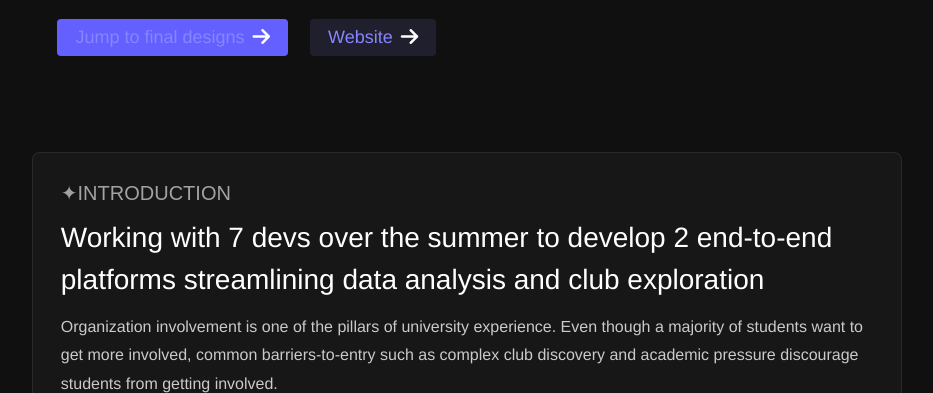
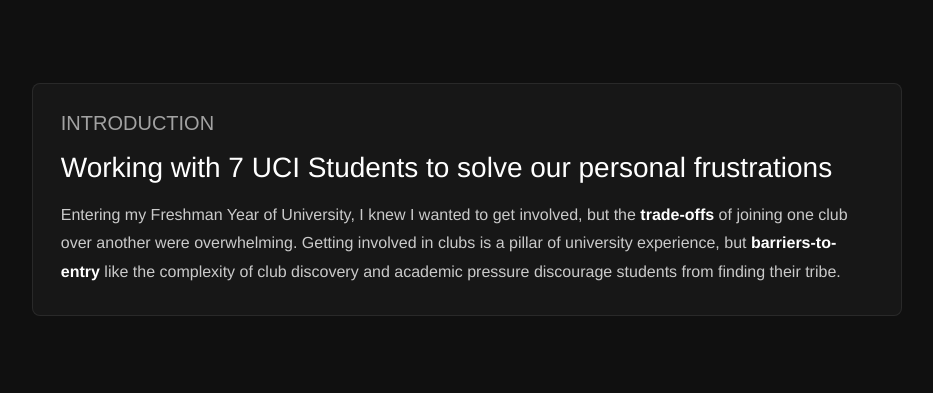
Before and after one commit to Jaslavie/personal-portfolio, a PHP site: page /projects/questify.html in a window 1280 px wide. Shown: the part 1568-1961 px from the top of the page, without its empty margins (173-1106 px from the left). Run offline with PHP 8.4, Linux system fonts and the light colour scheme; some libraries are stand-ins or nearby versions; some web fonts are replaced.

Commit message:
updated questify portfolio case study

```diff
--- a/assets/html/footer.html
+++ b/assets/html/footer.html
@@ -13,7 +13,7 @@
       </div>
       <div class="contact-mid">
         <h1 class="subsubsub-title" style="margin-bottom: 2.2vh">
-          Let’s talk product, gamification, and master visions.
+          Let’s talk product, systems design, and master visions.
         </h1>
         <!-- resume -->
         <div class="link">
--- a/projects/questify.html
+++ b/projects/questify.html
@@ -13,7 +13,7 @@
     <link rel="stylesheet" href="../style.css" />
     <link
       rel="shortcut icon"
-      href="images/jasmine wu logo official.png"
+      href="../images/jasmine wu logo official.png"
       type="image/x-icon"
     />
     <link
@@ -44,9 +44,9 @@
             <ul>
               <li id="work-nav"><a href="#projects" id="active">work</a></li>
               <li id="hobbies-nav">
-                <a href="serendipity.html">serendipity</a>
+                <a href="../serendipity.html">serendipity</a>
               </li>
-              <li id="about-nav"><a href="about.html">about</a></li>
+              <li id="about-nav"><a href="../about.html">about</a></li>
             </ul>
             <div class="toggle-button">
               <i class="fa-solid fa-bars"></i>
@@ -134,48 +134,24 @@
           });
         </script>
       </div>
+
+      <div class="case-main">
         <div class="case-header-img">
           <img src="../images/questify/questifyMockImg.svg" alt="" />
         </div>
 
-      <div class="case-main">
-        <div class="btn-contain">
-          <div class="btn-new">
-            <a href="#" class="btn" target="_blank">
-              Jump to final designs
-              <i class="fa-solid fa-arrow-right"></i>
-            </a>
-          </div>
-          <div class="btn-new btn-sec">
-            <a
-              href="https://waitlist.questify.tech/"
-              class="btn"
-              target="_blank"
-            >
-              Website
-              <i class="fa-solid fa-arrow-right"></i>
-            </a>
-          </div>
-        </div>
-
         <div class="case-text-contain">
-          <div class="case-subheading">✦INTRODUCTION</div>
+          <div class="case-subheading">INTRODUCTION</div>
           <h2>
-            Working with 7 devs over the summer to develop 2 end-to-end
-            platforms streamlining
-            <span>data analysis and club exploration</span>
+            Working with 7 UCI Students to solve our personal frustrations
           </h2>
           <p>
-            Organization involvement is one of the pillars of university
-            experience. Even though a majority of students want to get more
-            involved, common barriers-to-entry such as complex club discovery
-            and academic pressure discourage students from getting involved.
-            <br /><br />
-            We wanted to experiment with the possibility of combining something
-            familiar while encouraging more involvement. This is what me and 7
-            other UCI students decided to explore gamification. Can we apply
-            leverage this in a healthy way to improve a core aspect of a
-            student’s experience?
+            Entering my Freshman Year of University, I knew I wanted to get
+            involved, but the <span> trade-offs</span> of joining one club over
+            another were overwhelming. Getting involved in clubs is a pillar of
+            university experience, but <span>barriers-to-entry</span>
+            like the complexity of club discovery and academic pressure
+            discourage students from finding their tribe.
           </p>
         </div>
         <div class="case-inner-img-contain">
@@ -189,8 +165,11 @@
             <span>exploration</span> for busy college students?
           </h1>
         </div>
+        <div class="case-section">
+          <h1><span>Problem Discovery</span></h1>
+        </div>
         <div class="case-text-contain">
-          <div class="case-subheading">00 PROBLEM EXPLORATION</div>
+          <div class="case-subheading">PROBLEM EXPLORATION</div>
           <h2>
             University clubs are decentralized, inconsistent, and frustrating to
             navigate
@@ -212,29 +191,22 @@
             CampusGroups
           </p>
         </div>
-        <div class="callout-mini-contain">
-          <div class="mini-icon">
-            <img src="../images/thoughtBubble.png" style="width: 30px" />
-          </div>
-          <div class="callout-mini-contain-text">
-            <h3>Imagine this:</h3>
+        <div class="case-text-contain">
+          <div class="case-subheading">PROBLEM</div>
+
+          <h2>Imagine this:</h2>
           <p>
             You’re a HS Senior who just got into your dream college. You’re
-              excited to get involved but with 1k+ clubs and move-in prep, you
+            excited to get involved but with <span>over 1,000 clubs</span> and move-in prep, you
             just don’t have time. You end up joining clubs that you’re not
             interested in and fall off in a month. What now?
           </p>
-          </div>
-        </div>
 
-        <div class="case-inner-img-contain">
           <img src="../images/questify/universityRandomPapers.svg" alt="" />
-          <p>
+          <div class="caption">
             spreadsheets, google forms, physical forms... and a bunch of
             unorganized touch points
-          </p>
           </div>
-        <div class="case-text-contain">
           <p>
             After digging deeper into the student life of other campuses, we
             found that public universities have a LOT of clubs
@@ -255,6 +227,7 @@
             <span>Do UCI students experience the same frustrations?</span>
           </p>
         </div>
+
         <div class="case-text-contain">
           <div class="case-subheading">PROBLEM VALIDATION</div>
           <h2>
@@ -270,10 +243,11 @@
             students and clubs. I also included the main input items (feedback
             and demographic data) that were not well centralized in clubs.
           </p>
+          <hr class="divider" />
+          <img src="../images/questify/questifyBeforeAndAfter.svg" alt="" />
+          <div class="caption">Pipeline between users and clubs</div>
         </div>
-        <div class="case-inner-img-contain">
-          <img src="../images/questify/questifyBeforeAndAfter.svg" alt="" />
-        </div>
+
         <div class="case-text-contain">
           <div class="case-subheading">SNEAK PEAK</div>
           <h2>A <span>direct link</span> between clubs <> students</h2>
@@ -314,36 +288,50 @@
         <div class="case-inner-img-contain">
           <img src="../images/questify/userCommentsQuest.svg" />
         </div>
+        <!--* user research -->
+        <div class="case-container">
           <div class="case-text-contain">
-          <h4>We surveyed 24 UCI students. Here were the patterns.</h4>
+            <div class="case-subheading">RESEARCH DOCUMENTATION</div>
+            <h2>User Research Protocol</h2>
             <p>
               To dig deeper into root cause and patterns of frustrations across
               UCI students, I worked with my team to craft a
               <span>research protocol</span> shipped to students to UCI discord
               channels and personal connections to club executives.
             </p>
+            <img src="../images/questify/userProtocolQuestify.svg" alt="" />
+            <div class="caption">
+              User Research Protocol Document for a 3-week research sprint
             </div>
+          </div>
+          <div class="case-text-contain">
+            <img src="../images/questify/userResearchQuestify.svg" alt="" />
+          </div>
+        </div>
+
         <div class="case-inner-img-contain">
           <img src="../images/questify/researchFindingsV2Questify.svg" alt="" />
         </div>
         <div class="case-text-contain">
-          <h4>We interviewed 4 students</h4>
+          <div class="case-container">
+            <div class="case-subheading">USER RESEARCH</div>
+            <h2>Interviewing 4 UCI Students</h2>
             <p>
-            After scheduling interviews with 4 UCI students, here are the common
-            patterns of behavior we found. <br /><br />
+              After scheduling interviews with 4 UCI students, here are the
+              common patterns of behavior we found. <br /><br />
               <span>frustrated by:</span> complexity of current systems forcing
               them to do more work than necessary -> higher user drop-off
               <br />
               <span>motivated by:</span> building social connections and
               career-boosting opportunities
             </p>
-        </div>
-        <div class="case-inner-img-contain">
+
             <img src="../images/questify/userInterviewQuestify.svg" alt="" />
-          <p>
+            <div class="caption">
               Comments collected from 1:1 interviews. Not real names, to keep
               confidentiality
-          </p>
+            </div>
+          </div>
         </div>
       </div>
 
--- a/style.css
+++ b/style.css
@@ -97,8 +97,13 @@ p {
   line-height: 1.8;
   font-weight: 400;
 }
-
 a {
+  text-decoration: none;
+  font-size: var(--paragraphs);
+  font-family: var(--textfont);
+  font-weight: 500;
+}
+p a {
   text-decoration: none;
   font-weight: 400;
   color: var(--sec);
@@ -106,7 +111,7 @@ a {
   transition: text-decoration 1s ease;
   line-height: inherit;
 }
-a:hover {
+p a:hover {
   text-decoration: underline;
 }
 p span, li span{
@@ -967,7 +972,7 @@ p.black {
   display: grid;
   height: 100%;
   grid-template-columns: auto;
-  gap: 36px;
+  gap: 6px;
 }
 .dashboard-contain-left img {
   border-radius: var(--cardBorderRadius);
@@ -1077,7 +1082,7 @@ p.black {
   width: 100%;
   display: grid;
   grid-auto-flow: column;
-  gap: 28px;
+  gap: 12px;
 }
 .dash-main-contain .dash-left {
   gap: 36px;
@@ -1360,7 +1365,7 @@ h1 span,
   animation-duration: 3s;
 }
 .seren-item-shelf img {
-  width: 150px;
+  width: auto;
   height: 150px;
   transition: transform 500ms ease;
 }
@@ -1460,6 +1465,7 @@ h1 span,
   transition: var(--transitionHover);
   white-space: nowrap;
   background-color: var(--card);
+  text-decoration: none;
 }
 .tagAbout p {
   color: #fff;
@@ -1928,16 +1934,6 @@ h1 span,
   font-weight: 600;
   font-style: italic;
 }
-.callout-mini-contain {
-  border-radius: var(--containerBorderRadius);
-  background-color: var(--card);
-  border: var(--border);
-  padding: 22px;
-  display: grid;
-  grid-auto-flow: column;
-  gap: 22px;
-  margin: 0 18vw;
-}
 
 .mini-icon {
   padding: 5px;
```
Also changed, not shown: projects/dispatch.html (+49 -5 lines), serendipity.html (+17 -0 lines), images/questify/researchFindingsV2Questify.svg (deleted), images/questify/researchSurveyQuestify.svg (deleted), images/questify/theDeliverablesQuestify.svg, images/questify/userInterviewQuestify.svg, images/questify/userProtocolQuestify.svg (added), images/questify/userResearchQuestify.svg (added), 3 other files. Lines whose indentation alone changed are shown as unchanged.
